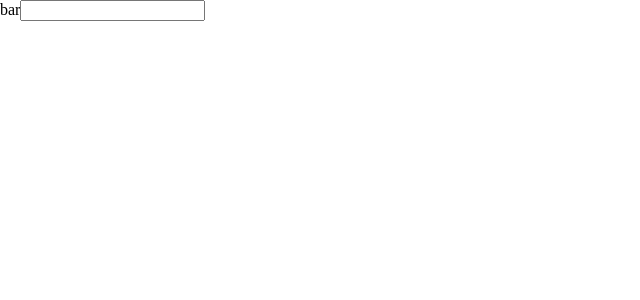
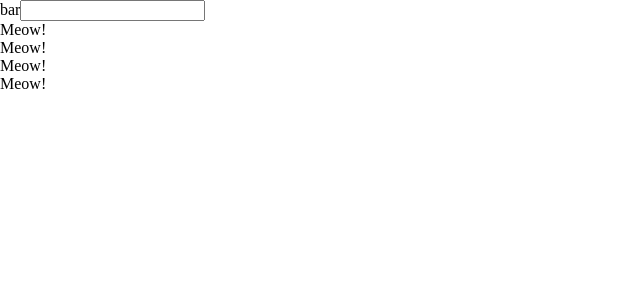
Before and after one commit to hamaKazuya/udemy-react-redux, a React (Create React App) app: page / in a window 1280 px wide. Shown: the top 300 px of the page, without its empty margins (0-640 px from the left). Built offline with nearby package versions, Linux system fonts and the light colour scheme.

Commit message:
create func component

```diff
--- a/src/App.js
+++ b/src/App.js
@@ -1,5 +1,8 @@
 import React from 'react';
 
+
+
+// 関数コンポーネント
 function App() {
   // const greeting = 'hi!'
   // const dom = <h1 className="App">hello world!! {greeting}</h1>;
@@ -7,9 +10,14 @@ function App() {
     <React.Fragment>
       <label htmlFor="bar">bar</label>
       <input type="text" onChange={() => {console.log('true')}}></input>
+      <Cat /><Cat /><Cat /><Cat />
     </React.Fragment>
   )
   // return dom;
 }
 
+const Cat = () => {
+  return <div>Meow!</div>
+}
+
 export default App;
```
